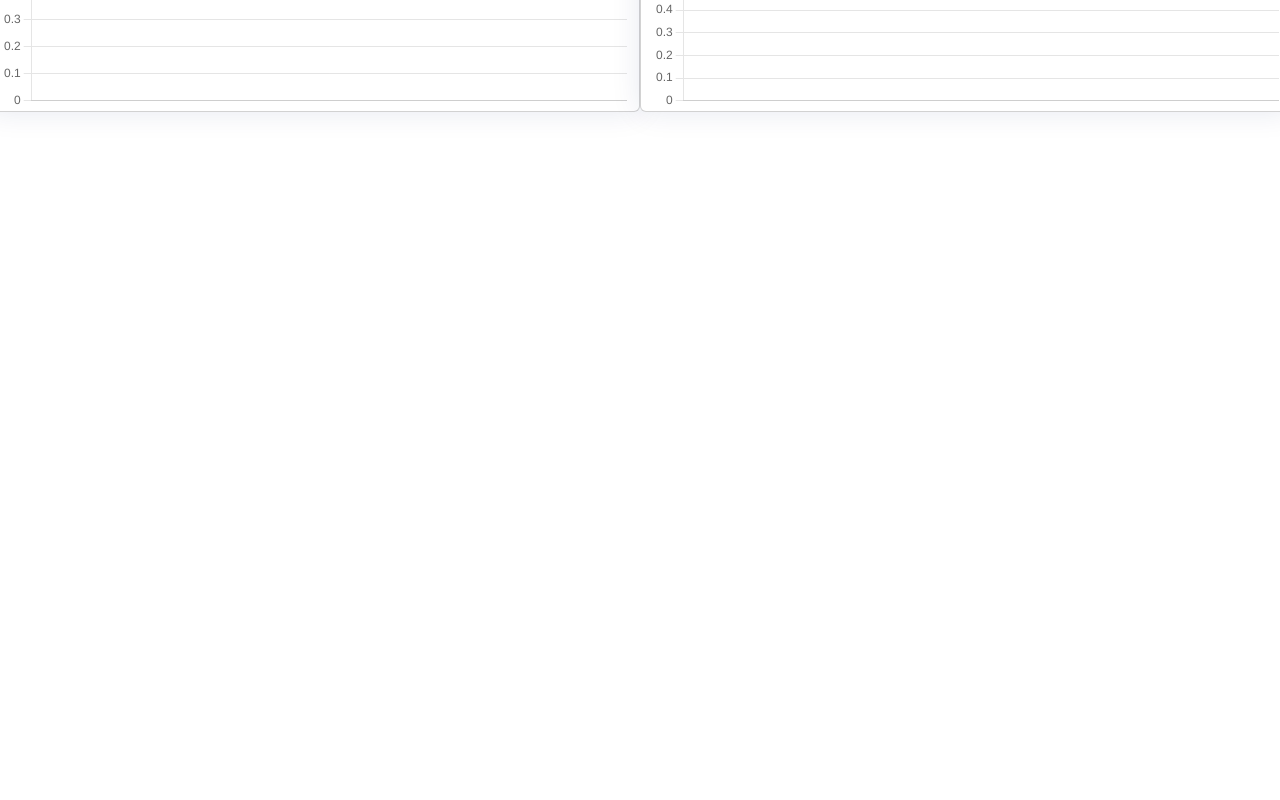
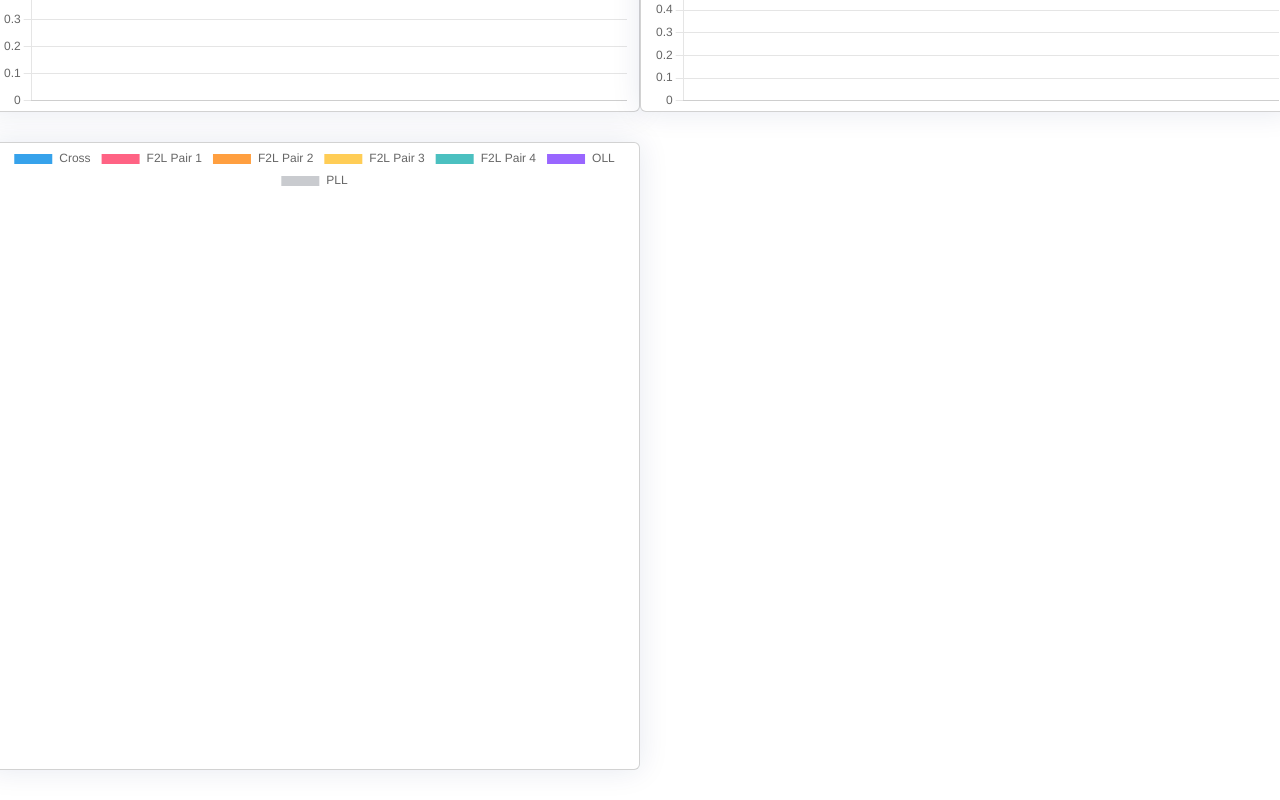
Before and after one commit to cuberplus/cubeastanalyzer, a React (Create React App) app: page / in a window 1280 px wide. Shown: the part 834-1634 px from the top of the page. Before the commit the page ends 976 px from the top, so only its background shows below. Built offline with nearby package versions, Linux system fonts and the light colour scheme.

Commit message:
Added solve percentages

```diff
--- a/src/ChartPanel.tsx
+++ b/src/ChartPanel.tsx
@@ -1,6 +1,6 @@
 import React from "react";
 import { ChartPanelProps, ChartPanelState, Solve } from "./Types";
-import { Line, Chart, Bar } from 'react-chartjs-2';
+import { Line, Chart, Bar, Doughnut } from 'react-chartjs-2';
 import { Chart as ChartJS, ChartData, LineElement, PointElement, LinearScale, Title, CategoryScale, ChartOptions } from 'chart.js/auto';
 import { Const } from "./Constants";
 import { calculateMovingAverage, calculateMovingPercentage, reduceDataset } from "./RunningAverageMath";
@@ -25,6 +25,50 @@ export class ChartPanel extends React.Component<ChartPanelProps, ChartPanelState
             datasets: [{
                 label: `Average Of ${Const.WindowSize}`,
                 data: movingAverage
+            }]
+        }
+
+        return data;
+    }
+
+    buildStepPercentages() {
+
+        let labels = ['Cross', 'F2L Pair 1', 'F2L Pair 2', 'F2L Pair 3', 'F2L Pair 4', 'OLL', 'PLL'];
+
+        let cross = 0;
+        let f2l_1 = 0;
+        let f2l_2 = 0;
+        let f2l_3 = 0;
+        let f2l_4 = 0;
+        let oll = 0;
+        let pll = 0;
+
+        let recentSolves = this.props.solves.slice(-Const.WindowSize);
+        for (let i = 0; i < recentSolves.length; i++) {
+            cross += recentSolves[i].steps.cross.time;
+            f2l_1 += recentSolves[i].steps.f2l_1.time;
+            f2l_2 += recentSolves[i].steps.f2l_2.time;
+            f2l_3 += recentSolves[i].steps.f2l_3.time;
+            f2l_4 += recentSolves[i].steps.f2l_4.time;
+            oll += recentSolves[i].steps.oll.time;
+            pll += recentSolves[i].steps.pll.time;
+        }
+        let total = cross + f2l_1 + f2l_2 + f2l_3 + f2l_4 + oll + pll;
+        let values = [
+            100 * cross / total,
+            100 * f2l_1 / total,
+            100 * f2l_2 / total,
+            100 * f2l_3 / total,
+            100 * f2l_4 / total,
+            100 * oll / total,
+            100 * pll / total
+        ];
+
+        let data: ChartData<"doughnut"> = {
+            labels: labels,
+            datasets: [{
+                label: `Percent of solve each step takes (of recent ${Const.WindowSize})`,
+                data: values
             }]
         }
 
@@ -162,6 +206,9 @@ export class ChartPanel extends React.Component<ChartPanelProps, ChartPanelState
         let BarOptions = {
 
         };
+        let DoughnutOptions = {
+
+        };
 
         return (
             <div>
@@ -178,6 +225,9 @@ export class ChartPanel extends React.Component<ChartPanelProps, ChartPanelState
                     <div className={"card col-lg-6 col-md-6 col-sm-12"}>
                         <Line data={this.buildStepAverages()} options={LineOptions} />
                     </div>
+                    <div className={"card col-lg-6 col-md-6 col-sm-12"}>
+                        <Doughnut data={this.buildStepPercentages()} options={DoughnutOptions} />
+                    </div>
                 </div>
             </div>
         )
```
